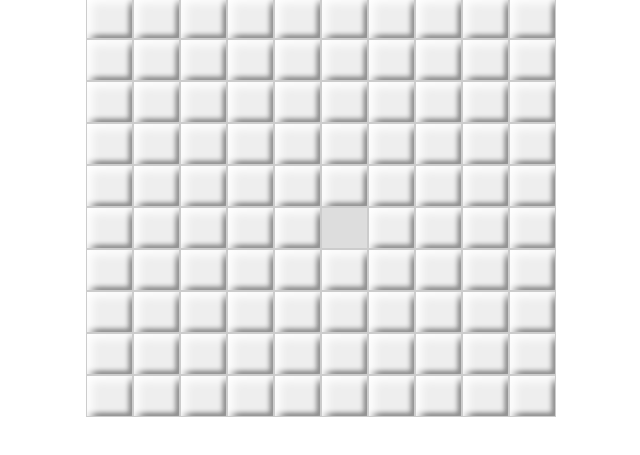
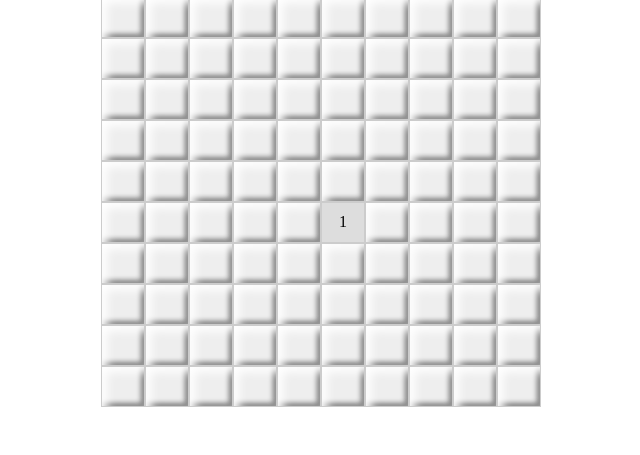
Before and after one commit to DonAlPatino/rss-school, a website: page minesweeper/index.html in a window 1280 px wide. Both pictures are taken after a click on the element 640 px from the left and 505 px from the top of the page. Shown: the part 299-754 px from the top of the page, without its empty margins (319-959 px from the left). Drawn offline with Linux system fonts and the light colour scheme.

Commit message:
feat: generate nearminescount in cells

```diff
--- a/minesweeper/script.js
+++ b/minesweeper/script.js
@@ -75,6 +75,24 @@ function render() {
 }
 
 function init(y, x) {
+  function getAdjacentCells(r, c) {
+    const results = [];
+    for (
+      let rowPos = r > 0 ? -1 : 0;
+      rowPos <= (r < rows - 1 ? 1 : 0);
+      rowPos++
+    ) {
+      for (
+        let colPos = c > 0 ? -1 : 0;
+        colPos <= (c < cols - 1 ? 1 : 0);
+        colPos++
+      ) {
+        results.push(data[r + rowPos][c + colPos]);
+      }
+    }
+    return results;
+  }
+
   for (let r = 0; r < rows; r++) {
     data[r] = [];
     for (let c = 0; c < cols; c++) {
@@ -94,6 +112,23 @@ function init(y, x) {
       assignedMines++;
     }
   }
+
+  for (let r = 0; r < rows; r++) {
+    for (let c = 0; c < cols; c++) {
+      if (!data[r][c].isMine) {
+        let adjCells = 0;
+        let mineCount = 0;
+        adjCells = getAdjacentCells(r, c);
+        for (let i = adjCells.length; i--;) {
+          if (adjCells[i].isMine) {
+            mineCount++;
+          }
+        }
+        data[r][c].value = mineCount;
+      }
+    }
+  }
+  console.log(data);
 }
 
 render();
@@ -126,6 +161,8 @@ gameContainer.addEventListener('click', (e) => {
         target.classList.add('cell__mined');
         gameStatus = 'lost';
         document.getElementById('idStatus').textContent = gameStatus;
+      } else {
+        target.textContent = cell.value;
       }
     }
   }
--- a/minesweeper/style.css
+++ b/minesweeper/style.css
@@ -50,8 +50,8 @@ body, html {
 }
 
 .cell {
-    width: 35px;
-    height: 25px;
+    width: 2em;
+    height: 1.5em;
     border: 1px solid #CCC;
     padding: 10px 5px 5px 5px;
     background-color: #EEE;
```
